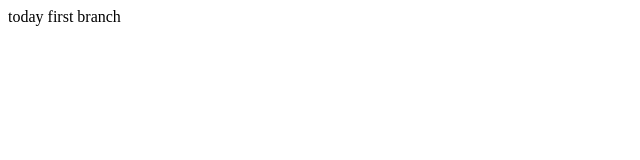
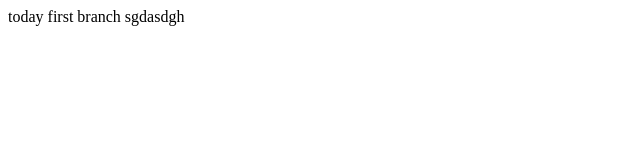
Before and after one commit to vikasmighty/test-demo, a plain HTML site: page blog.html in a window 1280 px wide. Shown: the full height of the page, 0-640 px from the left. Drawn offline with Linux system fonts and the light colour scheme.

Commit message:
save changes

```diff
--- a/blog.html
+++ b/blog.html
@@ -4,6 +4,6 @@
 	<title>blog1</title>
 </head>
 <body>
-today first branch
+today first branch sgdasdgh
 </body>
 </html>
```
